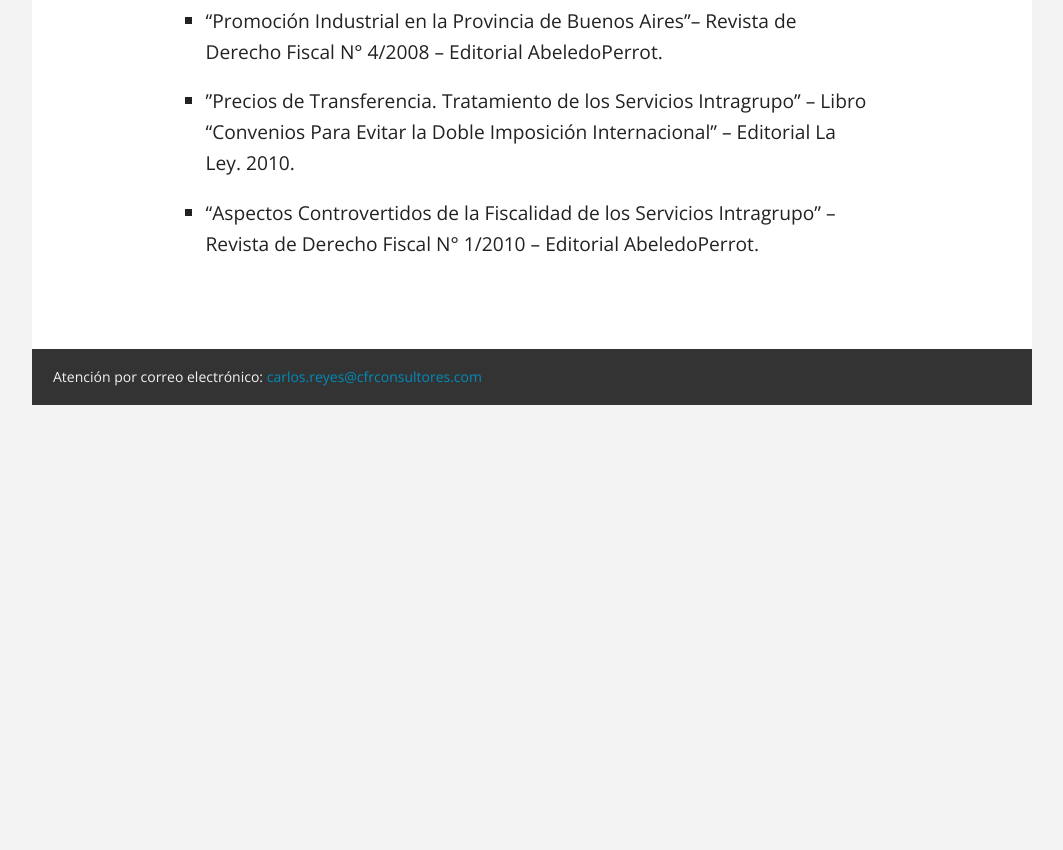
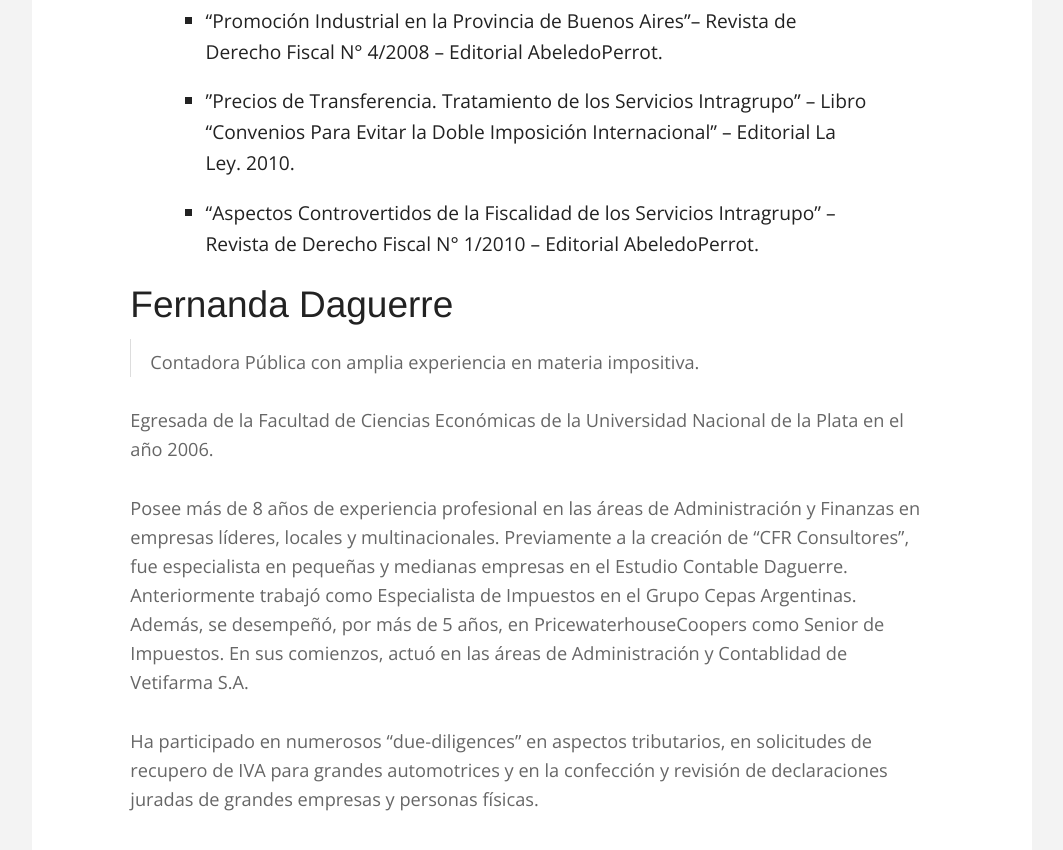
Before and after one commit to cfrconsultores/cfrconsultores.github.io, a Jekyll site: the page built from profesionales/index.md, in a window 1280 px wide and 900 px high, scrolled down 1612 px. Shown: the top 850 px of the window, without its empty margins (108-1171 px from the left). Built offline with Jekyll 4.4.1, drawn with Linux system fonts in a browser that asks for light colours; some web fonts are replaced; before the commit the page ends 2017 px from its top, so only the background shows below that.

Commit message:
Se agrego perfil de Fernanda

```diff
--- a/profesionales/index.md
+++ b/profesionales/index.md
@@ -25,3 +26,14 @@ En cuanto al desarrollo doctrinario en la materia tributaria es expositor en jor
 + “Promoción Industrial en la Provincia de Buenos Aires”– Revista de Derecho Fiscal N° 4/2008 – Editorial AbeledoPerrot.
 + ”Precios de Transferencia. Tratamiento de los Servicios Intragrupo” – Libro “Convenios Para Evitar la Doble Imposición Internacional” – Editorial La Ley. 2010.
 + “Aspectos Controvertidos de la Fiscalidad de los Servicios Intragrupo” – Revista de Derecho Fiscal N° 1/2010 – Editorial AbeledoPerrot.
+
+
+## Fernanda Daguerre
+
+> Contadora Pública con amplia experiencia en materia impositiva.
+
+Egresada  de  la  Facultad  de  Ciencias  Económicas  de  la Universidad Nacional de la Plata en el año 2006.
+
+Posee más de 8 años de experiencia profesional en las áreas de Administración  y  Finanzas  en  empresas  líderes,  locales  y multinacionales.  Previamente  a  la  creación  de  “CFR Consultores”,  fue  especialista  en  pequeñas  y  medianas empresas  en  el  Estudio  Contable  Daguerre.  Anteriormente trabajó  como  Especialista  de  Impuestos  en  el  Grupo  Cepas Argentinas.  Además,  se  desempeñó,  por  más  de  5  años,  en PricewaterhouseCoopers  como  Senior  de  Impuestos.  En  sus comienzos, actuó en las áreas de Administración y Contablidad de Vetifarma S.A.
+
+Ha  participado  en  numerosos  “due-diligences”  en  aspectos tributarios,  en  solicitudes  de  recupero  de  IVA  para  grandes automotrices  y  en  la  confección  y  revisión  de  declaraciones juradas de grandes empresas y personas físicas.
```
Also changed, not shown: other parts of profesionales/index.md (+2 -1 lines).
